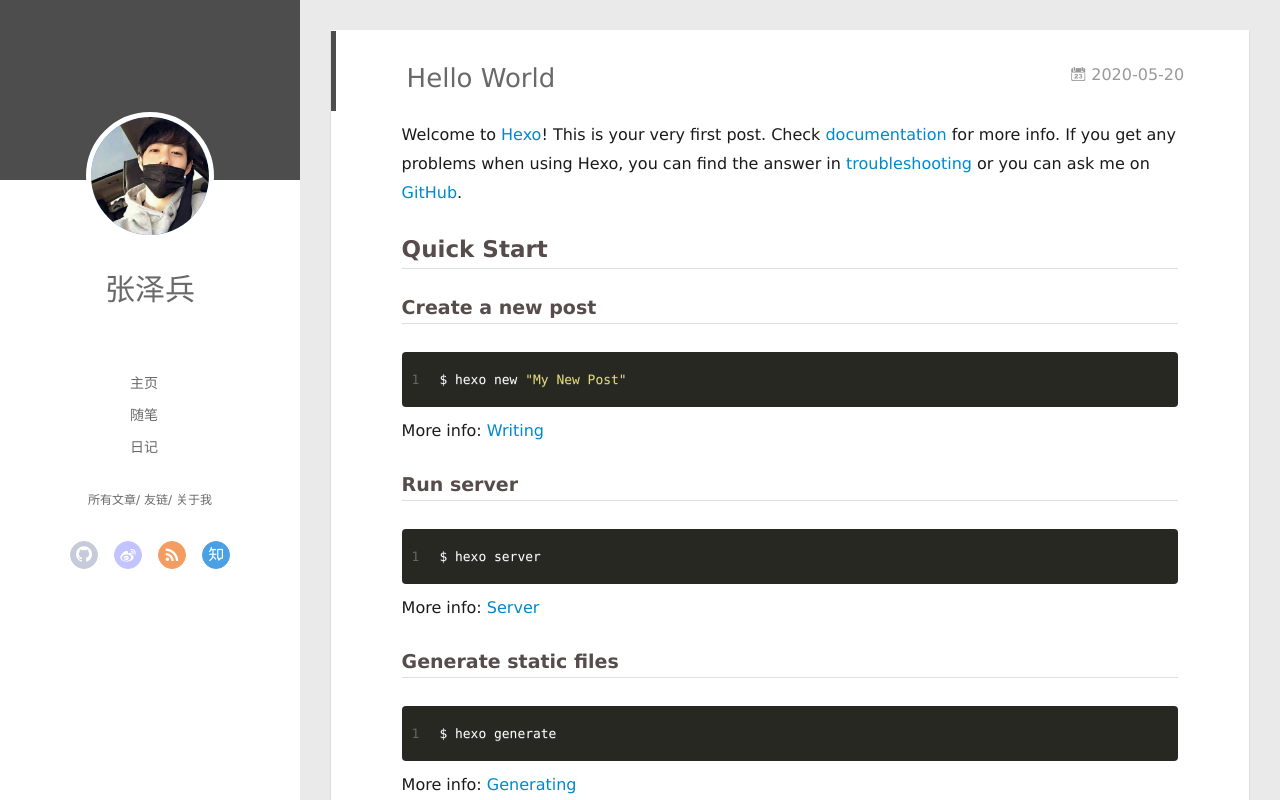
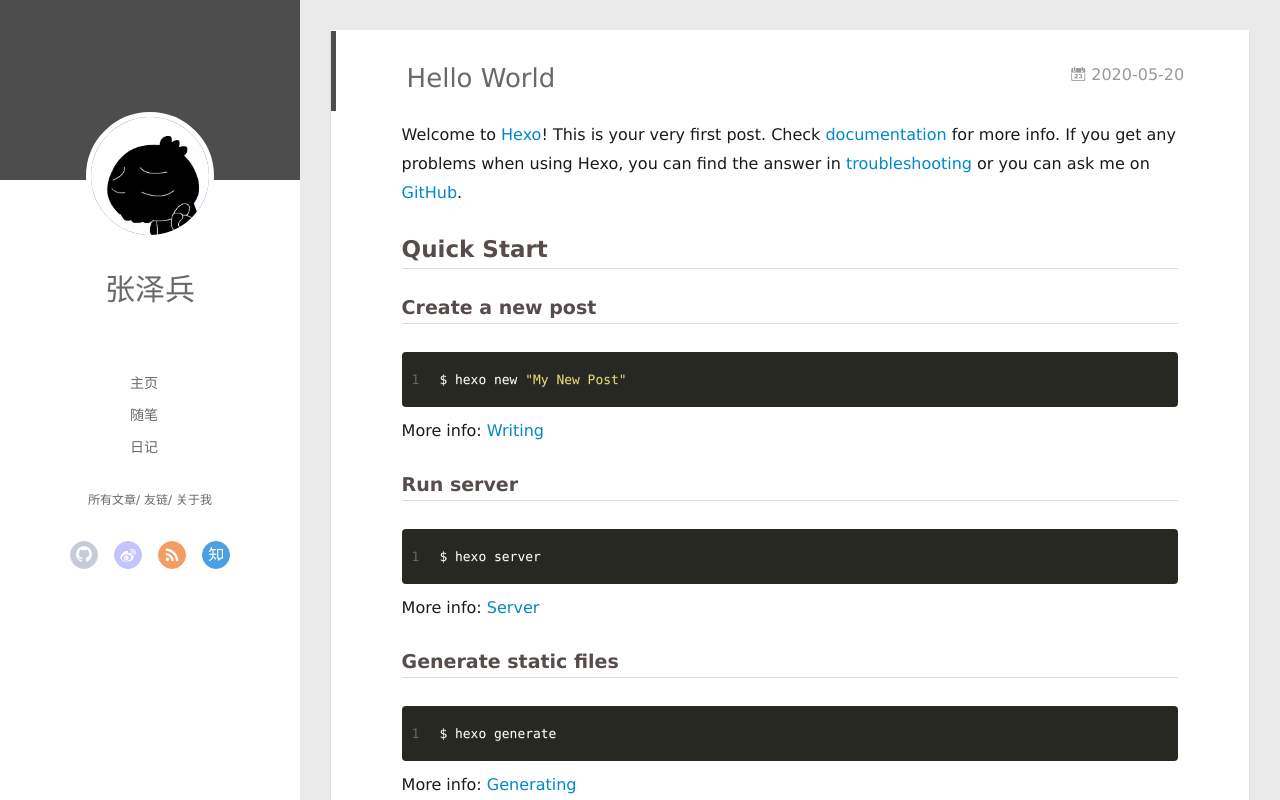
Before and after one commit to zbrun/zbrun.github.io, a plain HTML site: page 2020/05/20/hello-world/index.html in a window 1280 px wide. Drawn offline with Linux system fonts and the light colour scheme.

Commit message:
Site updated: 2020-05-20 14:04:40

```diff
--- a/2020/05/20/hello-world/index.html
+++ b/2020/05/20/hello-world/index.html
@@ -47,7 +47,7 @@
 <div class="intrude-less">
 	<header id="header" class="inner">
 		<a href="/" class="profilepic">
-			<img src="/img/tx.jpg" class="js-avatar">
+			<img src="/img/tx.gif" class="js-avatar">
 		</a>
 		<hgroup>
 		  <h1 class="header-author"><a href="/">张泽兵</a></h1>
@@ -107,7 +107,7 @@
 	<div class="intrude-less">
 		<header id="header" class="inner">
 			<div class="profilepic">
-				<img src="/img/tx.jpg" class="js-avatar">
+				<img src="/img/tx.gif" class="js-avatar">
 			</div>
 			<hgroup>
 			  <h1 class="header-author js-header-author">张泽兵</h1>
```
Also changed, not shown: 2020/05/20/我的第一篇文章/index.html (+2 -2 lines), archives/2020/05/index.html (+2 -2 lines), archives/2020/index.html (+2 -2 lines), archives/index.html (+2 -2 lines), index.html (+2 -2 lines), img/tx.gif (added), img/tx.jpg (deleted).
